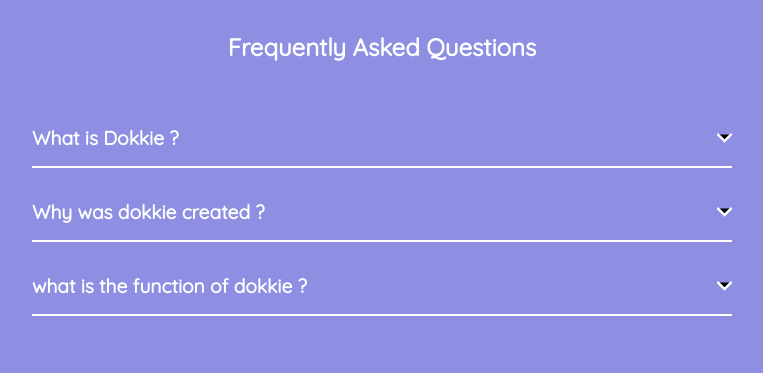
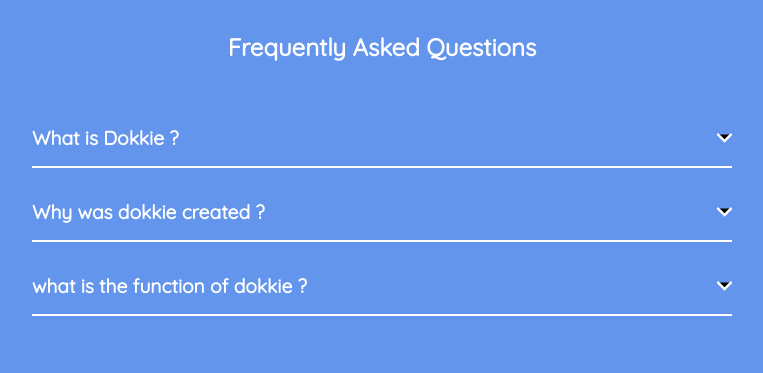
Before and after one commit to Mary-any/Dokkie, a website built with Vite: page wwwroot/faq.html in a window 1280 px wide. Shown: the whole page, without its empty margins (258-1021 px from the left). Built offline with nearby package versions, Linux system fonts and the light colour scheme; files whose address does not match are found by name.

Commit message:
feedback/dokkie

```diff
--- a/src/login.js
+++ b/src/login.js
@@ -6,7 +6,7 @@ login = document.querySelector(".login-link");
 
 
 
-//Eye Icon//
+// Eye Icon//
 
 pwShowHide.forEach(eyeIcon =>{
     eyeIcon.addEventListener("click", ()=>{
@@ -29,6 +29,7 @@ pwShowHide.forEach(eyeIcon =>{
 });
 
 // javascript code to appear Login & Sign-up form
+
 signUp.addEventListener("click", ()=>{
     container.classList.add("active");
 });
--- a/wwwroot/assets/css/faq.css
+++ b/wwwroot/assets/css/faq.css
@@ -9,7 +9,7 @@
 
 body{
     font-family: "Quicksand", sans-serif;
-    background-color: #8E8FE3;
+    background-color: cornflowerblue;
     color: white;
 }
 
```
Also changed, not shown: src/login-signup.ts (added, +32 -0 lines), wwwroot/assets/css/login.css (+3 -9 lines), wwwroot/login.html (+2 -2 lines), 2 other files.
